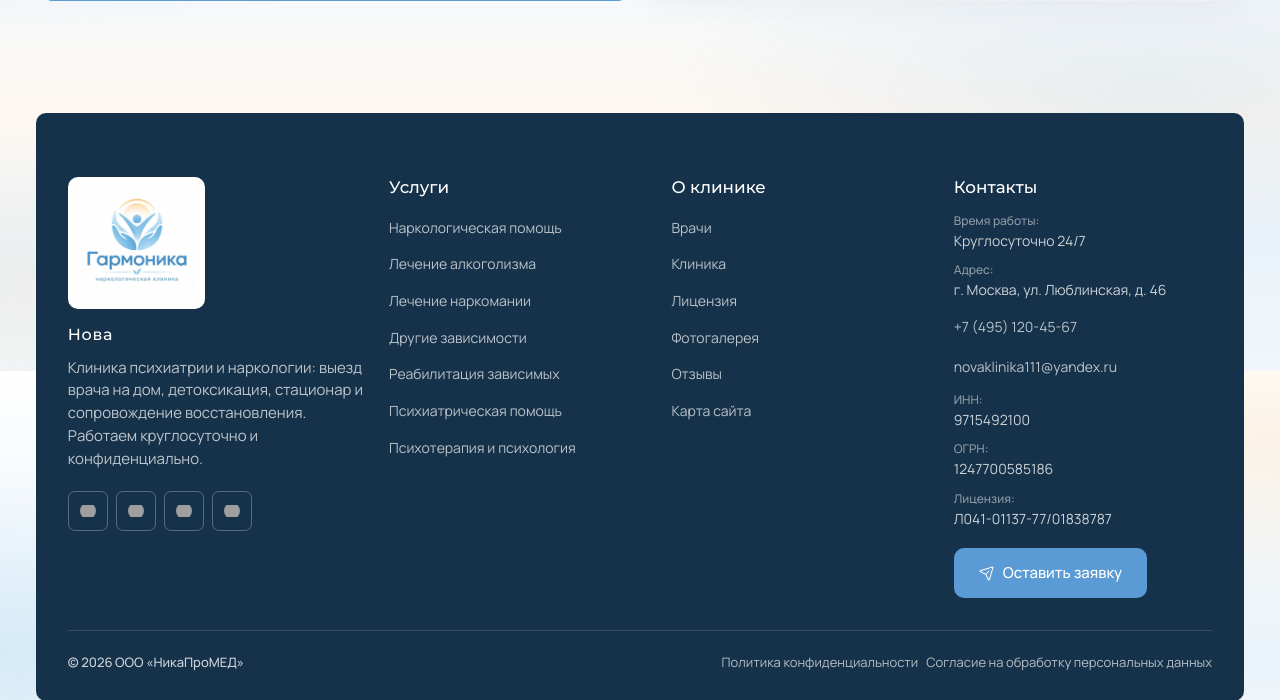
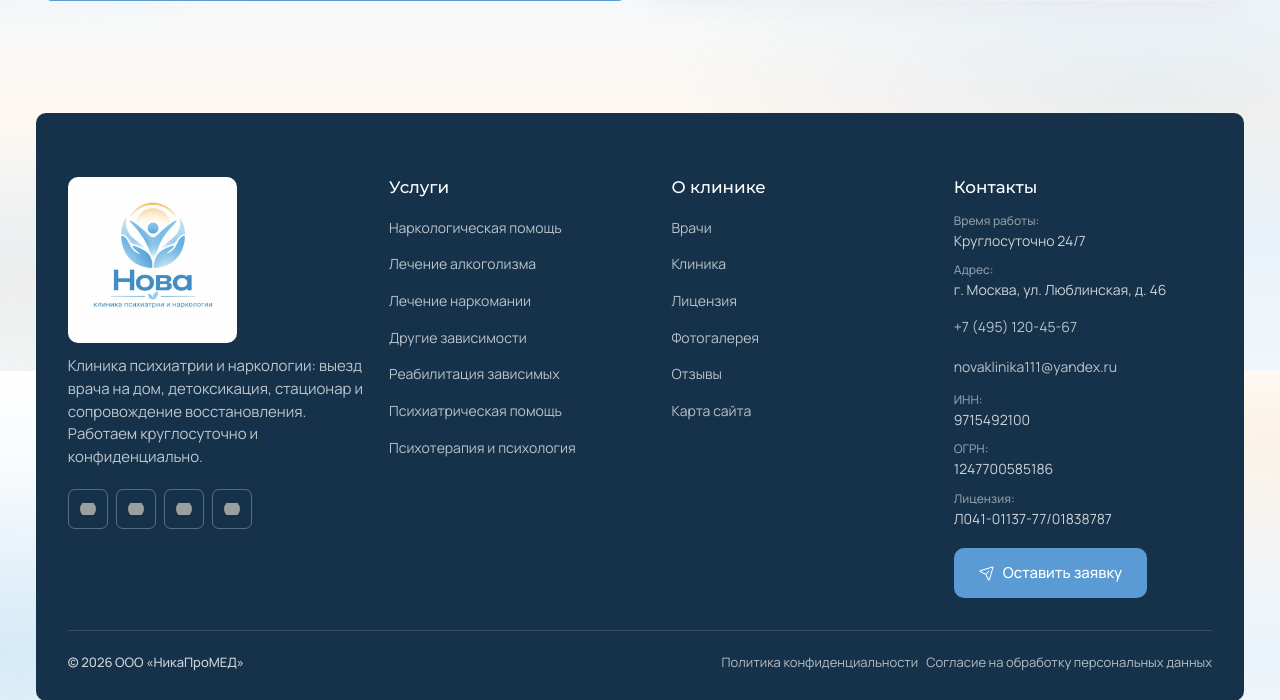
Before and after one commit to DmitryRzhansky/garmonica, a Flask app: page / in a window 1280 px wide. Shown: the part 5229-5929 px from the top of the page. Run offline with Flask 3, Linux system fonts and the light colour scheme; grey boxes are pictures that could not be loaded.

Commit message:
style(footer): update footer logo size and replace logo image with a new format; adjust related styles and references in templates

```diff
--- a/app/static/css/components/footer.css
+++ b/app/static/css/components/footer.css
@@ -60,18 +60,8 @@
 
 .site-footer__logo img {
   display: block;
-  width: 7.5rem;
+  width: 9.5rem;
   height: auto;
-}
-
-.site-footer__brand-name {
-  margin: 1rem 0 0;
-  font-family: var(--font-headline);
-  font-size: 1rem;
-  font-weight: 500;
-  line-height: 1.2;
-  letter-spacing: 0.04em;
-  color: var(--color-white);
 }
 
 .site-footer__description {
--- a/app/templates/base.html
+++ b/app/templates/base.html
@@ -9,7 +9,7 @@
     <link rel="canonical" href="{{ canonical }}">
     {% endif %}
     <link rel="icon" href="/assets/images/logo-mark.png" type="image/png">
-    <link rel="stylesheet" href="/assets/css/main.css?v=20261010-07">
+    <link rel="stylesheet" href="/assets/css/main.css?v=20261010-08">
   </head>
   <body>
     {% include "components/header.html" %}
--- a/app/templates/components/footer.html
+++ b/app/templates/components/footer.html
@@ -4,15 +4,14 @@
         <div class="site-footer__brand">
           <a class="site-footer__logo" href="/" aria-label="Нова — на главную">
             <img
-              src="/assets/images/logo.png"
-              alt="Нова"
-              width="280"
-              height="156"
+              src="/assets/images/logo.webp"
+              alt="Нова — клиника психиатрии и наркологии"
+              width="1024"
+              height="1024"
               loading="lazy"
               decoding="async"
             >
           </a>
-          <p class="site-footer__brand-name">Нова</p>
           <p class="site-footer__description">
             Клиника психиатрии и наркологии: выезд врача на дом, детоксикация, стационар
             и сопровождение восстановления. Работаем круглосуточно и конфиденциально.
--- a/app/templates/pages/home.html
+++ b/app/templates/pages/home.html
@@ -12,10 +12,10 @@
             <div class="hero__logo-frame">
               <img
                 class="hero__logo"
-                src="/assets/images/logo.png"
+                src="/assets/images/logo.webp"
                 alt="Нова — клиника психиатрии и наркологии"
                 width="1024"
-                height="1011"
+                height="1024"
                 fetchpriority="high"
                 decoding="async"
               >
```
Also changed, not shown: app/static/images/logo.png, app/static/images/logo.webp (added).
